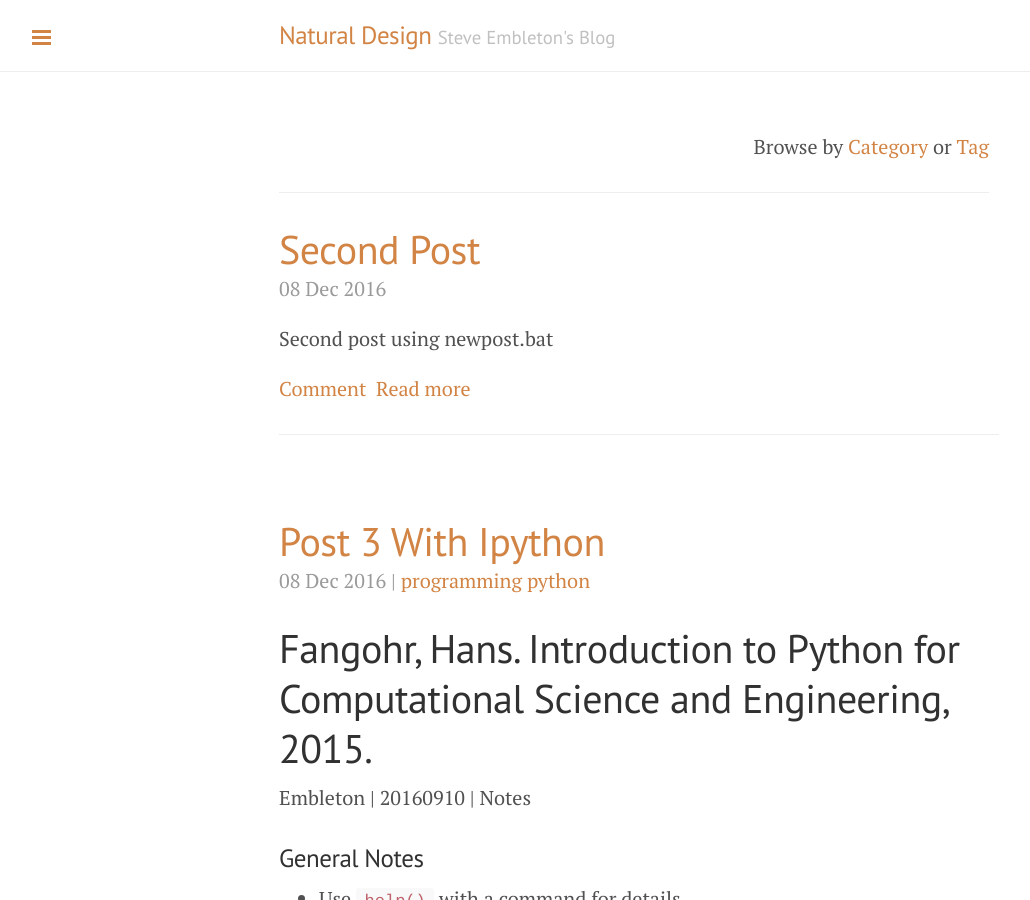
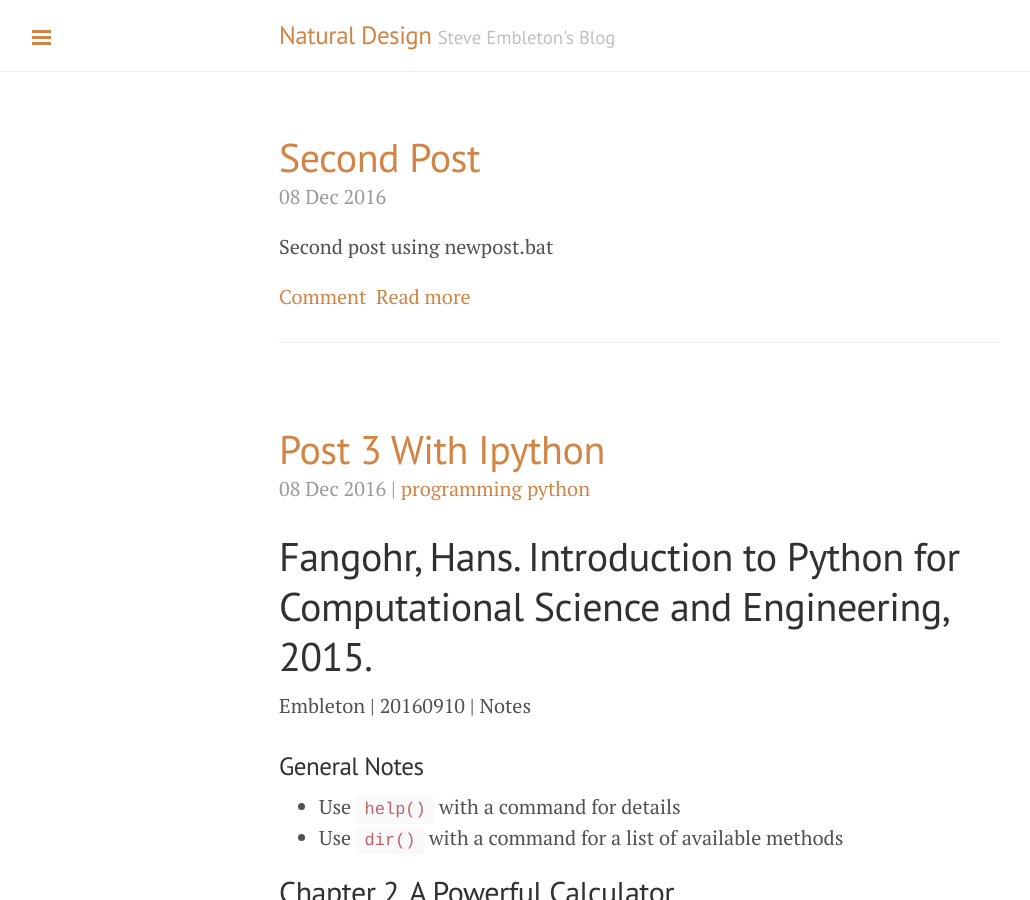
Before and after one commit to stembl/stembl.github.io, a Jekyll site: the page built from index.html, in a window 1280 px wide and 900 px high. Shown: the whole window, without its empty margins (1-1031 px from the left). Built offline with Jekyll 4.4.1, drawn with Linux system fonts in a browser that asks for light colours; the list of posts is cut into pages by our own code.

Commit message:
tag test

```diff
--- a/index.html
+++ b/index.html
@@ -2,9 +2,11 @@
 layout: default
 title: Home
 ---
-<div style="margin-right:.5em;text-align:right;">
+<!-- Adds a Browse by Cat. or Tag header
+<div style="display:inline-block;margin-left:.5em;">
     Browse by <a href="/category/">Category</a> or <a href="/tag/">Tag</a><hr>
-</div>
+</div>-->
+
 <div class="posts">
   {% for post in paginator.posts %}
   <div class="post">
@@ -35,7 +37,6 @@ title: Home
     </div>
   {% endfor %}
 </div>
-
 <div class="pagination">
   {% if paginator.next_page %}
     <a class="pagination-item older" href="{{ site.baseurl }}page{{paginator.next_page}}">Older</a>
```
